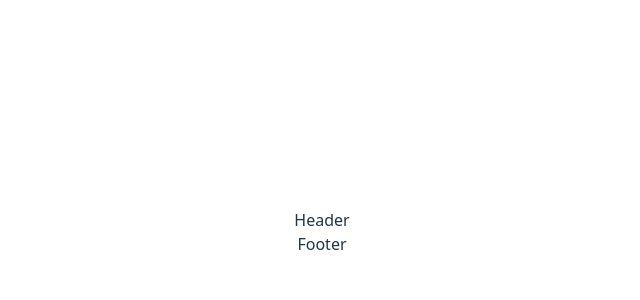
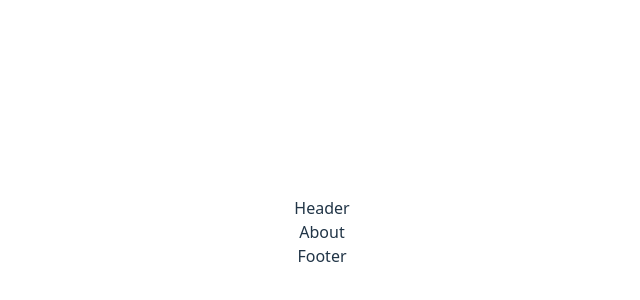
Before and after one commit to AtharvPS13/OrderFood, a React (Vite) app: page /about in a window 1280 px wide. Before the commit this address had no page. Shown: the part 168-468 px from the top of the page, without its empty margins (318-958 px from the left). Built offline with nearby package versions, Linux system fonts and the light colour scheme.

Commit message:
Added about page

```diff
--- a/src/App.jsx
+++ b/src/App.jsx
@@ -1,9 +1,9 @@
-import { useState } from 'react'
 import { BrowserRouter as Router, Routes, Route } from 'react-router-dom'
 import './App.css'
 import Header from './components/Header/Header'
 import Footer from './components/Footer/Footer'
 import Home from './pages/Home/Home'
+import About from './pages/About/About'
 
 function App() {
 
@@ -13,6 +13,7 @@ function App() {
       <Header />
       <Routes>
         <Route path="/" element={<Home />} />
+        <Route path="/about" element={<About />} />
       </Routes>
       <Footer />
     </Router>
--- /dev/null
+++ b/src/pages/About/About.jsx
@@ -0,0 +1,9 @@
+import React from 'react'
+
+function About() {
+  return (
+    <div>About</div>
+  )
+}
+
+export default About
```
